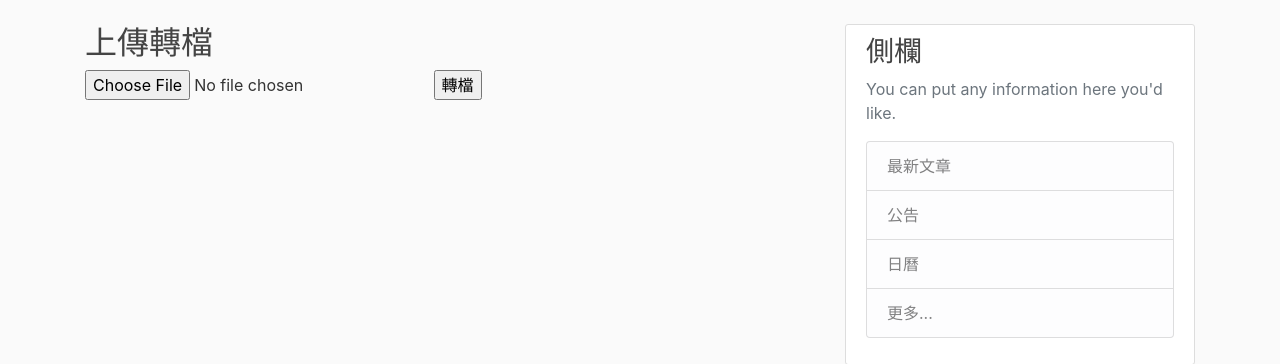
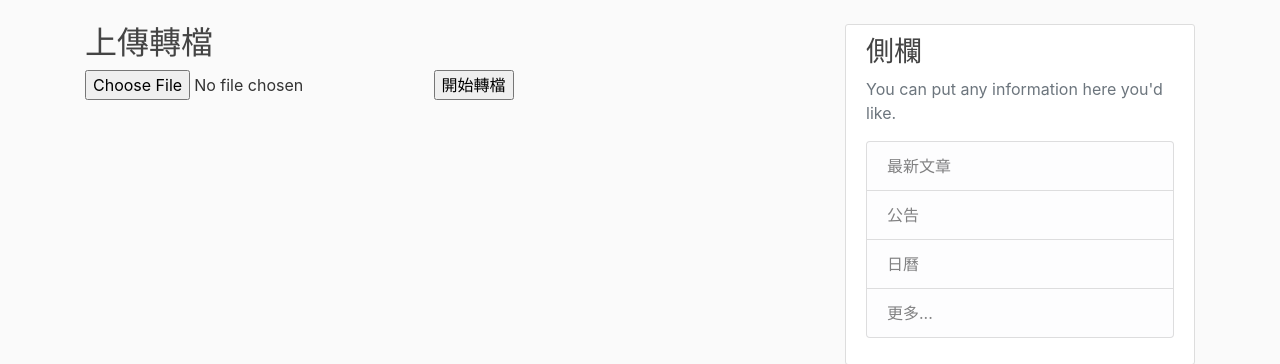
Before and after one commit to smallken99/mSite, a Flask app: page /transform in a window 1280 px wide. Shown: the part 56-420 px from the top of the page. Run offline with Flask 3, Linux system fonts and the light colour scheme; the visitor is signed in with stand-in values (Sample User, id 1); some libraries are stand-ins or nearby versions.

Commit message:
little modify

```diff
--- a/mSite/templates/layout.html
+++ b/mSite/templates/layout.html
@@ -4,7 +4,7 @@
     <!-- Required meta tags -->
     <meta charset="utf-8">
     <meta name="viewport" content="width=device-width, initial-scale=1, shrink-to-fit=no">
-
+    <link rel="icon" type="image/x-icon" href="{{ url_for('static', filename='myicon.ico') }}">
     <!-- Bootstrap CSS -->
     <link rel="stylesheet" href="https://maxcdn.bootstrapcdn.com/bootstrap/4.0.0/css/bootstrap.min.css" integrity="sha384-Gn5384xqQ1aoWXA+058RXPxPg6fy4IWvTNh0E263XmFcJlSAwiGgFAW/dAiS6JXm" crossorigin="anonymous">
 
--- a/mSite/templates/login.html
+++ b/mSite/templates/login.html
@@ -4,7 +4,7 @@
         <form method="POST" action="">
             {{ form.hidden_tag() }}
             <fieldset class="form-group">
-                <legend class="border-bottom mb-4">登入</legend>
+                <legend class="border-bottom mb-4">請登入</legend>
                 <div class="form-group">
                     {{ form.email.label(class="form-control-label") }}
                     {% if form.email.errors %}
--- a/mSite/templates/transform_file.html
+++ b/mSite/templates/transform_file.html
@@ -3,6 +3,6 @@
     <h2>上傳轉檔</h2>
     <form method="POST" action="/process" enctype="multipart/form-data">
         <input type="file" name="file" accept=".xlsx, .xls">
-        <input type="submit" value="轉檔">
+        <input type="submit"    value="開始轉檔">
     </form>
 {% endblock content %}
```
